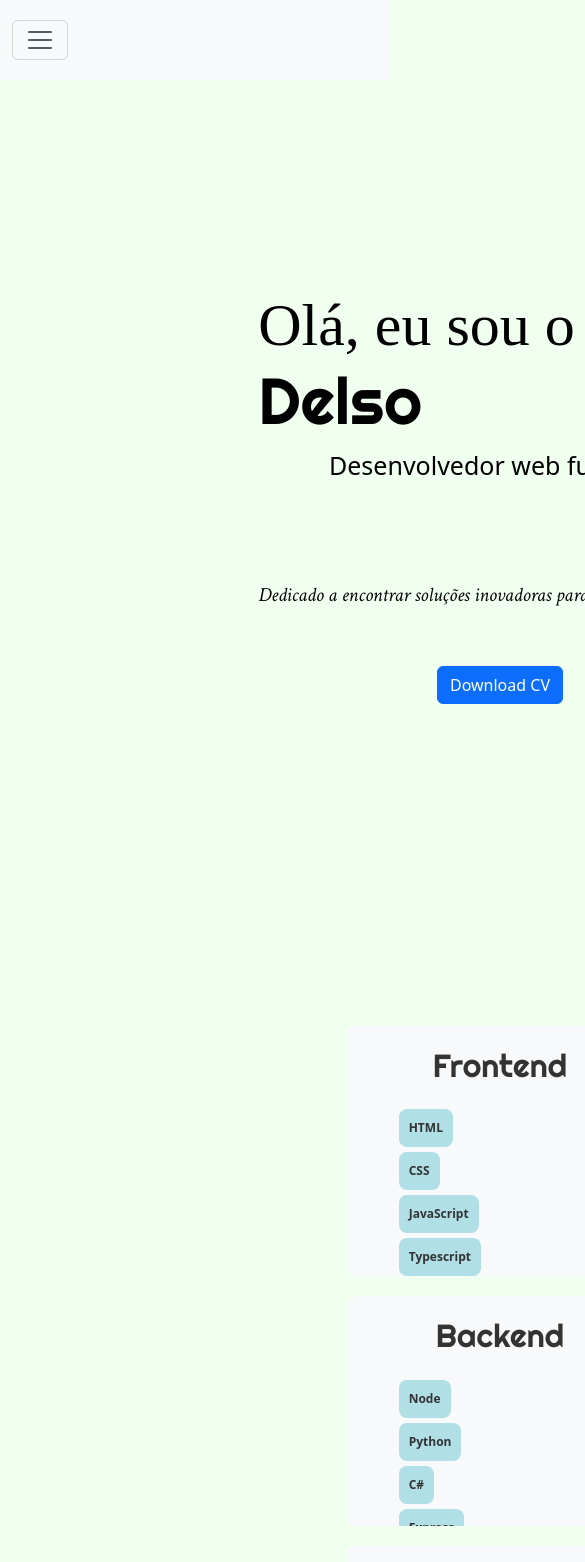
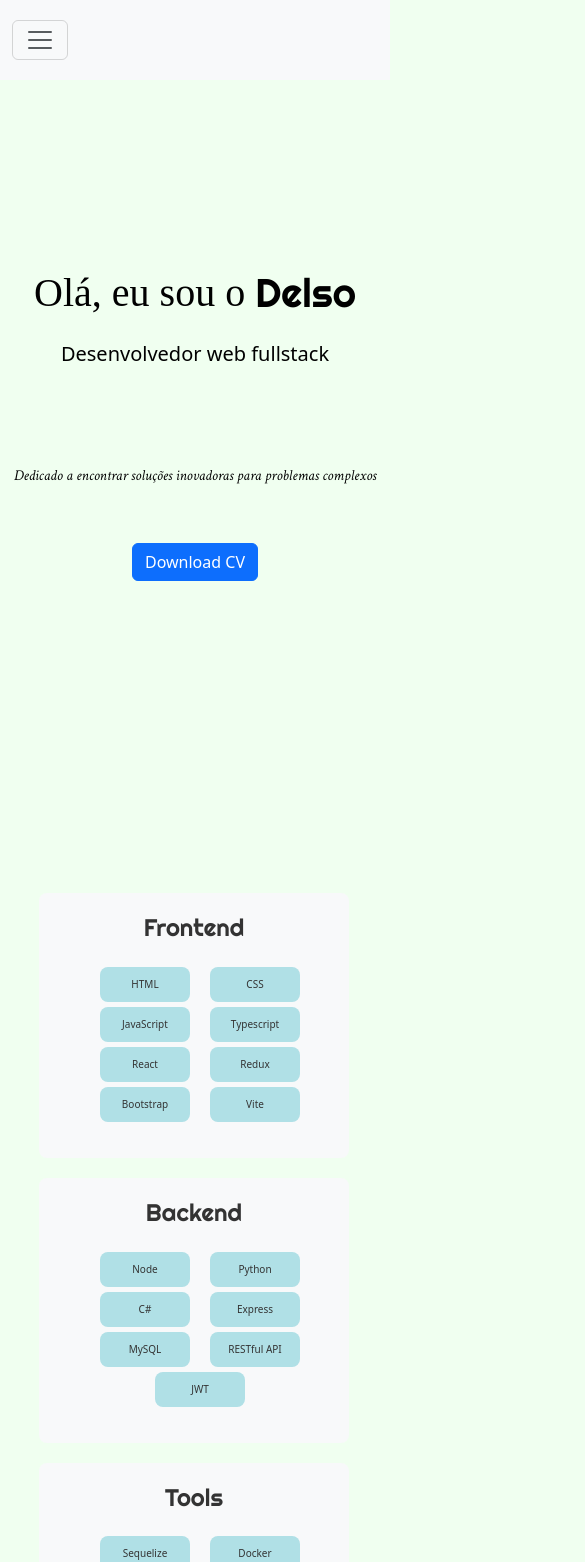
Before and after one commit to delso-ferreira/PageProfile, a React (Create React App) app: page / in a window 390 px wide. Shown: the top 1562 px of the page, 585 px wide, since content can reach past the window. Built offline with nearby package versions, Linux system fonts and the light colour scheme; a web font is replaced by a local one.

Commit message:
update styles

```diff
--- a/src/App.js
+++ b/src/App.js
@@ -13,14 +13,14 @@ class App extends React.Component{
 
   render() {
     return (
-      <div>
+      <>
         <Header/>
         <About/>
         <Skills />
         <Projects />
         <Contact />
-        <Footer />
-      </div>
+         <Footer />
+      </>
     );
   }
 }
--- a/src/components/about.jsx
+++ b/src/components/about.jsx
@@ -11,7 +11,7 @@ function About() {
     }, []);
 
     return (
-        <div bg={mode === "light" ? "light" : "dark"} variant={mode === "light" ? "light" : "dark"} className= "main-container main-container-about" id="about">
+        <div bg={mode === "light" ? "light" : "dark"} variant={mode === "light" ? "light" : "dark"} className= "main-container-about" id="about">
             <div className="full-page-section">
                 <div className="about-intro">
                     <div className='about-name-container'>
@@ -23,7 +23,7 @@ function About() {
                         </p>
                     </div>
                     <p className="about-fs">
-                        Desenvolvedor web fullstack.
+                        Desenvolvedor web fullstack
                     </p>
                     <p className="about-text">
                         Dedicado a encontrar soluções inovadoras para problemas complexos
--- a/src/components/contact.jsx
+++ b/src/components/contact.jsx
@@ -49,8 +49,7 @@ function Contact() {
     }, [alert]);
 
     return (
-        <div className=" main-container main-container-contact" id='contact'>
-            <div className="full-page-section-contact">
+        <div className="main-container-contact" id='contact'>
                 <form className="contact-form">
                     <div className="form-group">
                         <label htmlFor="nome">Nome:</label>
@@ -95,7 +94,7 @@ function Contact() {
                     }
                 </form>
             </div>
-        </div>
+
     );
 }
 
--- a/src/components/projects.jsx
+++ b/src/components/projects.jsx
@@ -4,18 +4,20 @@ import projects from '../utils/projects.json';
 
 function Projects() {
   return (
-    <div className="main-container main-container-proj" id='projects'>
+    <div className="main-container-proj" id='projects'>
         <div className="card-container">
           {projects.map(project => (
-            <div className="card" key={project.id}>
-              <img src={project.imageUrl} alt={project.name} />
+            <div className=" card" key={project.id}>
+              <img src={project.imageUrl} alt={project.name} style={{ height: '180px', width: '180px'}}/>
               <div className="card-content">
+                <div className='card-info'>
                 <h3>{project.name}</h3>
-                <strong>
                 <p>{project.description}</p>
-                </strong>
+                </div>
+                <div className='card-projects-links'>
                 <a href={project.githubUrl} target="_blank" rel="noopener noreferrer">Ver no GitHub</a>
                 <a href={project.youtubeUrl} target="_blank" rel="noopener noreferrer">Live Demo</a>
+                </div>
               </div>
             </div>
           ))}
--- a/src/components/skills.jsx
+++ b/src/components/skills.jsx
@@ -3,12 +3,11 @@ import '../styles/skills.css';
 
 function Skills() {
   return (
-    <div className=" main-container main-container-skills" id='skills'>
-      <div className="full-page-section-skills">
+    <div className="full-page section-skills main-container-skills" id='skills'>
         <   div className="skills-quadrant-1">
           <h2>Frontend</h2>
+          <div className="ul-list">
           <ul className=" skills-front">
-            <strong>
             <li>HTML</li>
             <li>CSS</li>
             <li>JavaScript</li>
@@ -17,13 +16,12 @@ function Skills() {
             <li>Redux</li>
             <li>Bootstrap</li>
             <li>Vite</li>
-            </strong>
           </ul>
+          </div>
         </div>
         <div className="skills-quadrant-2">
           <h2>Backend</h2>
           <ul className="skills-back">
-            <strong>
             <li>Node</li>
             <li>Python</li>
             <li>C#</li>
@@ -31,23 +29,22 @@ function Skills() {
             <li>MySQL</li>
             <li>RESTful API</li>
             <li>JWT</li>
-            </strong>
+
           </ul>
         </div>
         <div className="skills-quadrant-3">
           <h2>Tools</h2>
           <ul className="skills-tools">
-            <strong>
+
             <li>Sequelize</li>
             <li>Docker</li>
             <li>Git</li>
             <li>Jest</li>
             <li>AWS</li>
-            </strong>
+
           </ul>
         </div>
       </div>
-    </div>
   );
 }
 
--- a/src/styles/about.css
+++ b/src/styles/about.css
@@ -3,16 +3,20 @@
 @import url('https://fonts.googleapis.com/css2?family=Crimson+Text:ital@1&display=swap');
 
 
-.main-container {
-    width: 1000px;
-    height: 100vh;
-}
-
 .main-container-about {
     display: flex;
     flex-direction: row;
     align-items: center;
+    height: 100vh;
     justify-content: center;
+}
+
+.full-page-section-about {
+    display: flex;
+    flex-direction: column;
+    align-items: center;
+    justify-content: center;
+    height: 100vh;
 }
 
 
@@ -20,6 +24,10 @@
     margin-top: 80px;
     display: flex;
     flex-direction: column;
+    justify-content: center;
+    align-items: center;
+    align-content: center;
+
 }
 
 .about-name-start {
@@ -43,17 +51,16 @@
 }
 
 .about-fs {
-    display: flex;
-    justify-content: center;
     font-size: 25px;
 }
 
 .about-text {
-    display: flex;
     justify-content: center;
-    font-size: 20px;
+    font-size: 30px;
     margin-top: 80px;
     font-family: 'Crimson Text';
+    margin-left: 5px;
+    margin-right: 5px;
 }
 
 .about-cv {
@@ -96,9 +103,41 @@
     color: #f8f9fa;
 }
 
-@media (max-width: 490px) {
-    .about-name-container {
-       display: flex;
-       flex-direction: column;
+ @media (max-width: 780px) {
+
+    .about-intro {
+        display: flex;
+        flex-direction: column;
+        margin: 5px;
+        width: 100vw;
+        justify-content: center;
+        align-items: center;
+        text-align: center;
+
     }
- }
+
+
+
+}
+
+@media (max-width: 493px) {
+
+    .about-name-start {
+        font-size: 40px;
+    }
+
+    .about-name {
+        font-size: 40px;
+    }
+
+    .about-fs {
+        font-size: 20px;
+    }
+
+    .about-text {
+        font-size: 15px;
+        margin-left: 5px;
+        margin-right: 5px;
+    }
+
+}
--- a/src/styles/contact.css
+++ b/src/styles/contact.css
@@ -1,9 +1,5 @@
 @import url('https://fonts.googleapis.com/css2?family=Righteous&display=swap');
 @import url('https://fonts.googleapis.com/css2?family=Georama:wght@100&display=swap');
-
-.main-container {
-    width: 1000px;
-}
 
 .main-container-contact {
 display: flex;
@@ -51,9 +47,6 @@ position: relative;
 z-index: 1;
 }
 
-.full-page-section-contact h2 {
-margin: auto;
-}
 
 [mode-theme='dark'] .main-container-contact {
 background-color: lightslategray;
--- a/src/styles/projects.css
+++ b/src/styles/projects.css
@@ -1,10 +1,5 @@
 @import url('https://fonts.googleapis.com/css2?family=Righteous&display=swap');
 @import url('https://fonts.googleapis.com/css2?family=Georama:wght@100&display=swap');
-
-.main-container {
-    width: 1000px;
-
-}
 
 .main-container-proj,
 .card,
@@ -13,6 +8,10 @@
     color: #333;
     z-index: 1;
     background-color: honeydew;
+}
+
+.main-container-proj{
+    height: 200vh;
 }
 
 
@@ -25,7 +24,8 @@
 }
 
 .card {
-    width: calc(33.33% - 40px);
+    display: flex;
+    width: 300px;
     margin: 20px;
     padding: 20px;
     border: transparent;
@@ -33,7 +33,28 @@
     box-sizing: border-box;
     z-index: 1;
     margin-top: 85px;
+    justify-content: center;
+    align-items: center;    ;
 }
+
+.card-content {
+    flex-grow: 1;
+}
+
+.card-info {
+    display: flex;
+    flex-direction: column;
+    text-align: center;
+    flex-grow: 1;
+}
+
+.card-projects-links {
+    display: flex;
+    justify-content: space-around;
+    margin-top: 10px;
+
+}
+
 
 .card p {
     font-family: 'Georama';
@@ -105,8 +126,18 @@
     transition: background-color 1s, color 1s;
 }
 
-@media screen and (max-width: 490px) {
+/* @media screen and (max-width: 780px) {
     .card {
-        width: calc(33.33% - 40px);
+        width: 80vh;
     }
-}
+
+    .card-container {
+        display: flex;
+        flex-direction: column;
+    }
+
+    .main-container {
+        width: 1000px;
+        height: 100vh;
+    }
+}  */
--- a/src/styles/skills.css
+++ b/src/styles/skills.css
@@ -1,10 +1,5 @@
 @import url('https://fonts.googleapis.com/css2?family=Righteous&display=swap');
 @import url('https://fonts.googleapis.com/css2?family=Georama:wght@100&display=swap');
-
-.main-container {
-  width: 1000px;
-  height: calc(100vh + 75px);
-}
 
 .main-container-skills {
   display: flex;
@@ -12,25 +7,21 @@
   align-items: center;
   align-content: center;
   padding: 40px;
+
 }
 
-.full-page-section-skills {
-  display: flex;
-  justify-content: space-between;
-  width: 100%;
-  max-width: 1000px;
-  height: 86vh;
-}
+
 
 .skills-quadrant-1, .skills-quadrant-2, .skills-quadrant-3 {
   border: transparent;
   border-radius: 8px;
   padding: 20px;
   margin: 10px;
-  max-height: 480px;
+  height: 480px;
   overflow-y: auto;
   overflow: hidden;
-
+  margin-top: 60px;
+  width: 25vw;
 
 
 }
@@ -38,8 +29,10 @@
 ul.skills-front,
 ul.skills-back,
 ul.skills-tools {
-  display: grid;
-  grid-template-columns: repeat(auto-fill, minmax(200px, 1fr));
+  display: flex;
+  flex-direction: column;
+  width: 100%;
+
 }
 
 ul.skills-front li,
@@ -128,13 +121,15 @@ ul.skills-tools li {
   color: black;
 }
 
-@media screen and (max-width: 770px) {
+@media screen and (max-width: 640px) {
+
 
   .full-page-section-skills{
+    align-items: center;
+    justify-content: center;
+    height: 1200px;
     display: flex;
     flex-direction: column;
-    align-items: center;
-    justify-content: center;
 
   }
 
@@ -144,15 +139,68 @@ ul.skills-tools li {
   .skills-quadrant-3 {
     width: 33.33%;
     margin: 10px auto;
-    grid-template-columns: repeat(auto-fill,minmax(400px,1fr));
+
 
   }
+
+  .skills-front,
+  .skills-back,
+  .skills-tools {
+    display: grid;
+
+  }
+
+  ul.skills-front ,
+  ul.skills-back,
+  ul.skills-tools {
+    border: unset;
+    width: fit-content;
+    grid-template-columns: repeat(4, minmax(120px, 1fr));
+
+  }
+
+}
+
+@media (max-width: 780px) {
+
+  .main-container-skills {
+    display: flex;
+    flex-direction: column;
+    margin: -1px;
+    width: 100vw;
+    justify-content: center;
+    align-items: center;
+    text-align: center;
+  }
+
+  .skills-quadrant-1 h2, .skills-quadrant-2 h2, .skills-quadrant-3 h2 {
+    font-size: 1.5rem;
+  }
+
+  .skills-quadrant-1, .skills-quadrant-2, .skills-quadrant-3 {
+    width: 100%;
+    height: auto;
+
+  }
+
+  ul.skills-front,
+  ul.skills-back,
+  ul.skills-tools {
+  display: flex;
+  flex-direction: row;
+  flex-wrap: wrap;
+  justify-content: center;
+
+
+}
 
   ul.skills-front li,
   ul.skills-back li,
   ul.skills-tools li {
-    border: unset;
-    width: fit-content;
+    font-size: 10px;
+    width: 90px;
+
   }
 
+
 }
```
